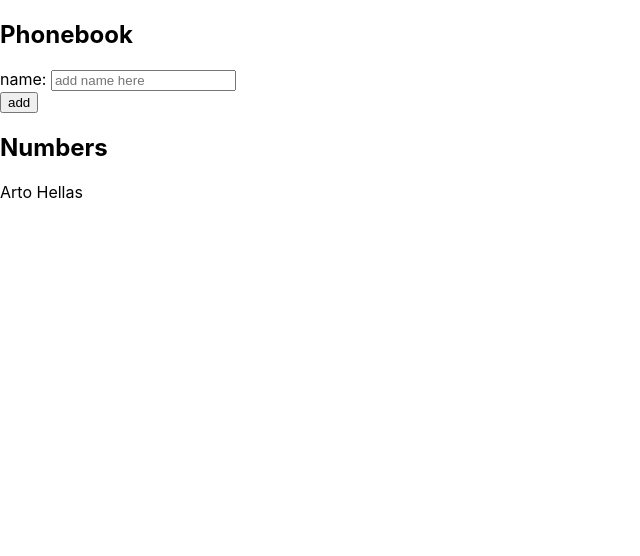
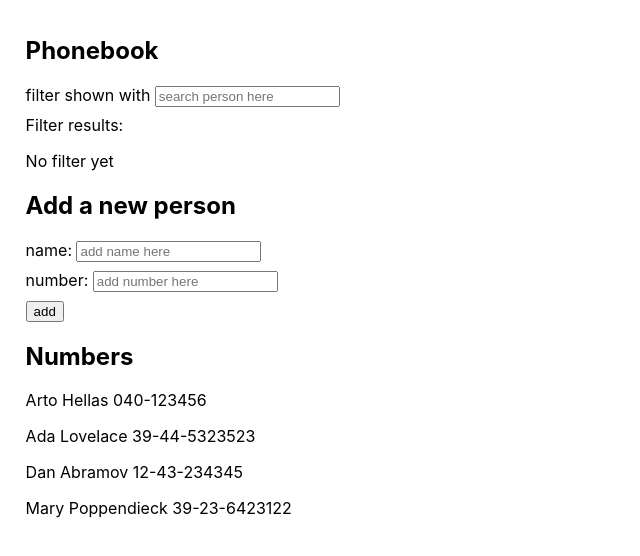
Before and after one commit to luxjoshyua/FullStackOpen, a React (Create React App) app in the folder part2/phonebook/: page / in a window 1280 px wide. Shown: the top 556 px of the page, without its empty margins (0-640 px from the left). Built offline with nearby package versions, Linux system fonts and the light colour scheme.

Commit message:
added filter functionality

```diff
--- a/part2/phonebook/src/App.css
+++ b/part2/phonebook/src/App.css
@@ -1,38 +1,3 @@
-.App {
-  text-align: center;
+html {
+  font-size: 62.5%;
 }
-
-.App-logo {
-  height: 40vmin;
-  pointer-events: none;
-}
-
-@media (prefers-reduced-motion: no-preference) {
-  .App-logo {
-    animation: App-logo-spin infinite 20s linear;
-  }
-}
-
-.App-header {
-  background-color: #282c34;
-  min-height: 100vh;
-  display: flex;
-  flex-direction: column;
-  align-items: center;
-  justify-content: center;
-  font-size: calc(10px + 2vmin);
-  color: white;
-}
-
-.App-link {
-  color: #61dafb;
-}
-
-@keyframes App-logo-spin {
-  from {
-    transform: rotate(0deg);
-  }
-  to {
-    transform: rotate(360deg);
-  }
-}
--- a/part2/phonebook/src/App.js
+++ b/part2/phonebook/src/App.js
@@ -1,11 +1,14 @@
 import { useState } from 'react';
 import { Person } from './components/Person';
+import { Filter } from './components/Filter';
+import { testData } from './testData';
 
 const Heading = ({ title }) => <h2>{title}</h2>;
 
 const App = () => {
-  const [persons, setPersons] = useState([{ name: 'Arto Hellas', id: 1 }]);
+  const [persons, setPersons] = useState(testData);
   const [newName, setNewName] = useState('');
+  const [newNumber, setNewNumber] = useState('');
 
   const addNote = (event) => {
     event.preventDefault();
@@ -13,12 +16,13 @@ const App = () => {
     const personObject = {
       name: newName,
       id: persons.length + 1,
+      number: newNumber,
     };
 
     const duplicate = persons.some((person) => person.name === newName);
 
     if (duplicate) {
-      alert(`Oh no, you've already entered: ${newName}!`);
+      alert(`${newName} is already added to phonebook!`);
       return;
     }
 
@@ -26,25 +30,41 @@ const App = () => {
 
     // clear input field on submit
     setNewName('');
+    setNewNumber('');
   };
 
   return (
-    <div>
+    <div style={{ padding: '2vh 2vw' }}>
       <Heading title="Phonebook" />
+      <Filter persons={persons} />
+
+      <Heading title="Add a new person" />
       <form onSubmit={addNote}>
-        <div>
-          {/* name: <input placeholder="add name here" onChange={handleNoteChange} /> */}
+        <div style={{ paddingBottom: '.5rem' }}>
           name:{' '}
           <input
+            type="text"
             placeholder="add name here"
-            onChange={(event) => setNewName(event.target.value)}
+            onChange={(event) => setNewName(event.target.value.toLowerCase())}
             value={newName}
+          />
+        </div>
+        <div style={{ paddingBottom: '.5rem' }}>
+          number:{' '}
+          <input
+            type="number"
+            placeholder="add number here"
+            onChange={(event) => setNewNumber(event.target.value)}
+            // aus format
+            pattern="[0]{1}[0-9]{9}"
+            value={newNumber}
           />
         </div>
         <div>
           <button type="submit">add</button>
         </div>
       </form>
+
       <Heading title="Numbers" />
       <div>
         {persons.map((person) => (
--- /dev/null
+++ b/part2/phonebook/src/components/Filter.js
@@ -0,0 +1,38 @@
+import { useState } from 'react';
+import { Person } from './Person';
+
+const Filter = ({ persons }) => {
+  const [filter, setFilter] = useState('');
+
+  return (
+    <div>
+      <div style={{ paddingBottom: '.5rem' }}>
+        filter shown with{' '}
+        <input
+          type="text"
+          name="filter"
+          placeholder="search person here"
+          onChange={(event) => setFilter(event.target.value)}
+          value={filter}
+        />
+      </div>
+      <div>
+        Filter results:
+        {filter === '' ? (
+          <p>No filter yet</p>
+        ) : (
+          persons
+            .filter((person) => person.name.includes(filter))
+            .map((person) => <Person key={person.id} person={person} />)
+        )}
+        {/* {persons
+          .filter((person) => person.name.includes(filter))
+          .map((person) => (
+            <Person key={person.id} person={person} />
+          ))} */}
+      </div>
+    </div>
+  );
+};
+
+export { Filter };
--- a/part2/phonebook/src/components/Person.js
+++ b/part2/phonebook/src/components/Person.js
@@ -1,5 +1,11 @@
 import React from 'react';
 
-const Person = ({ person }) => <p>{person.name}</p>;
+const Person = ({ person: { name, number } }) => {
+  return (
+    <p>
+      {name} {number}
+    </p>
+  );
+};
 
 export { Person };
--- /dev/null
+++ b/part2/phonebook/src/testData.js
@@ -0,0 +1,8 @@
+const testData = [
+  { name: 'Arto Hellas', number: '040-123456', id: 1 },
+  { name: 'Ada Lovelace', number: '39-44-5323523', id: 2 },
+  { name: 'Dan Abramov', number: '12-43-234345', id: 3 },
+  { name: 'Mary Poppendieck', number: '39-23-6423122', id: 4 },
+];
+
+export { testData };
```
